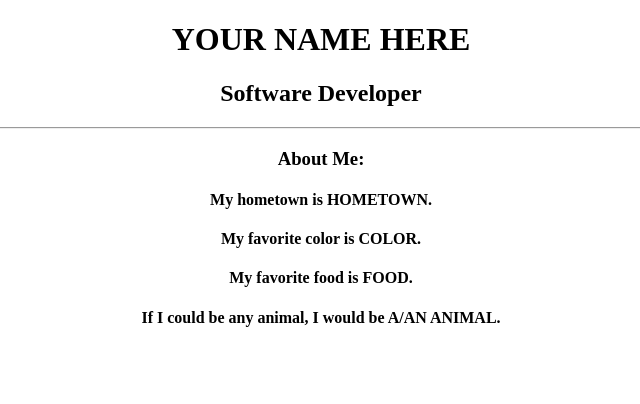
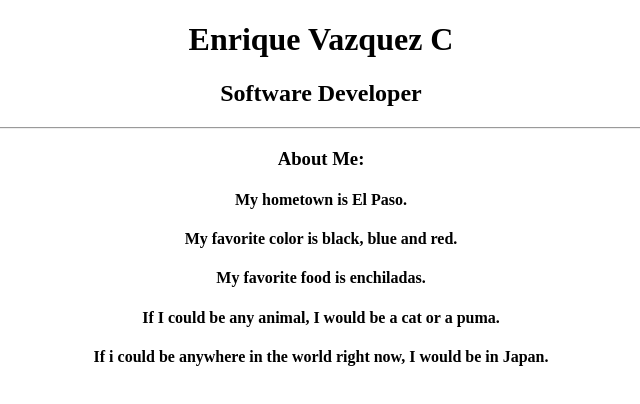
Before and after one commit to EnriqVC/my-profile, a plain HTML site: page index.html in a window 1280 px wide. Shown: the whole page, without its empty margins (319-959 px from the left). Drawn offline with Linux system fonts and the light colour scheme.

Commit message:
updated own bio

```diff
--- a/index.html
+++ b/index.html
@@ -7,14 +7,15 @@
 		  </head>
 		  <body>
 			<div align="center">
-				<h1>YOUR NAME HERE</h1>
+				<h1>Enrique Vazquez C</h1>
 				<h2>Software Developer</h2>
 				<hr>
 				<h3>About Me:</h3>
-					<h4>My hometown is HOMETOWN.</h4>
-					<h4>My favorite color is COLOR.</h4>
-					<h4>My favorite food is FOOD.</h4>
-					<h4>If I could be any animal, I would be A/AN ANIMAL.</h4>
+					<h4>My hometown is El Paso.</h4>
+					<h4>My favorite color is black, blue and red.</h4>
+					<h4>My favorite food is enchiladas.</h4>
+					<h4>If I could be any animal, I would be a cat or a puma.</h4>
+                    <h4>If i could be anywhere in the world right now, I would be in Japan.</h4>
 			</div>
 		  </body>
 		</html>
```
Also changed, not shown: 1 other file.
